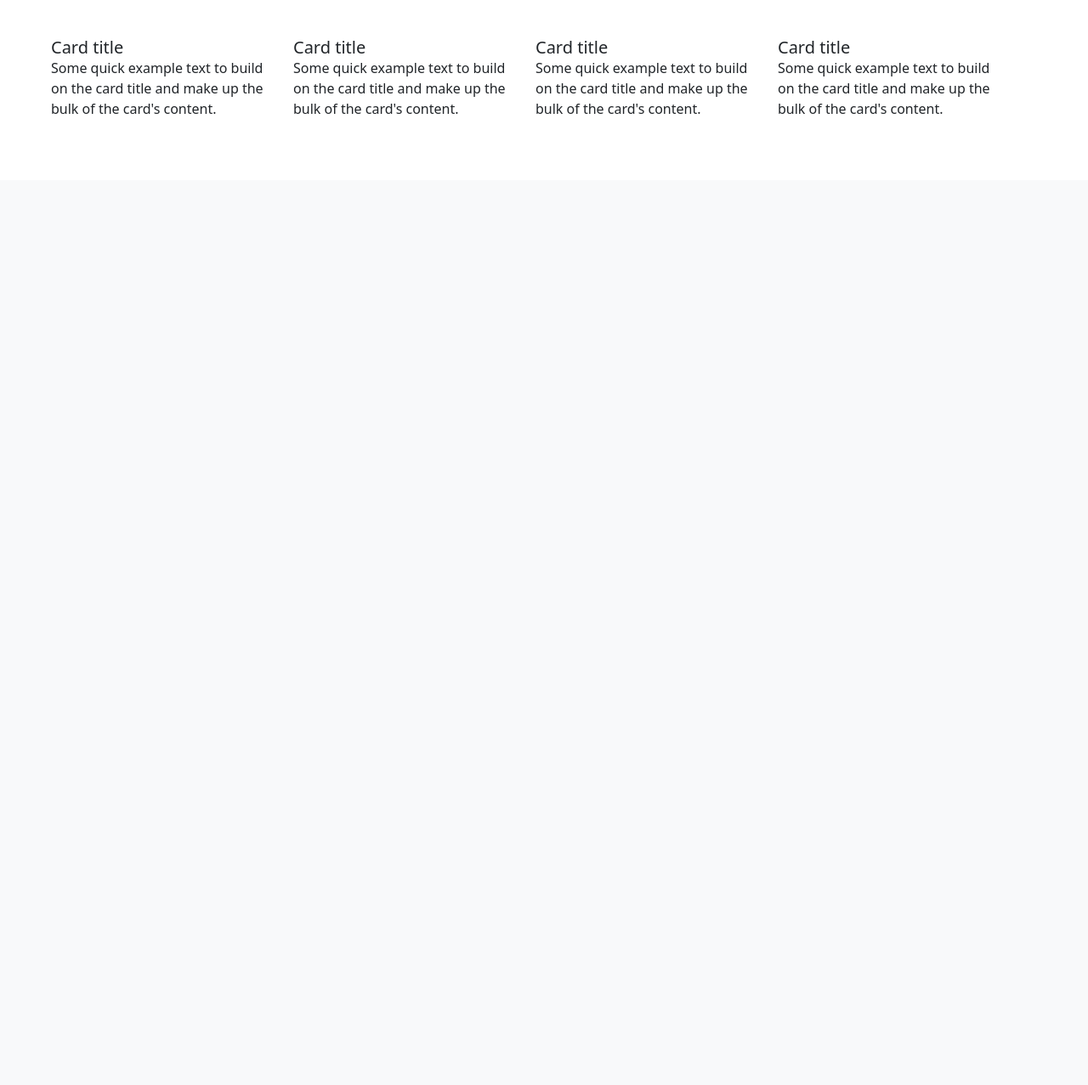
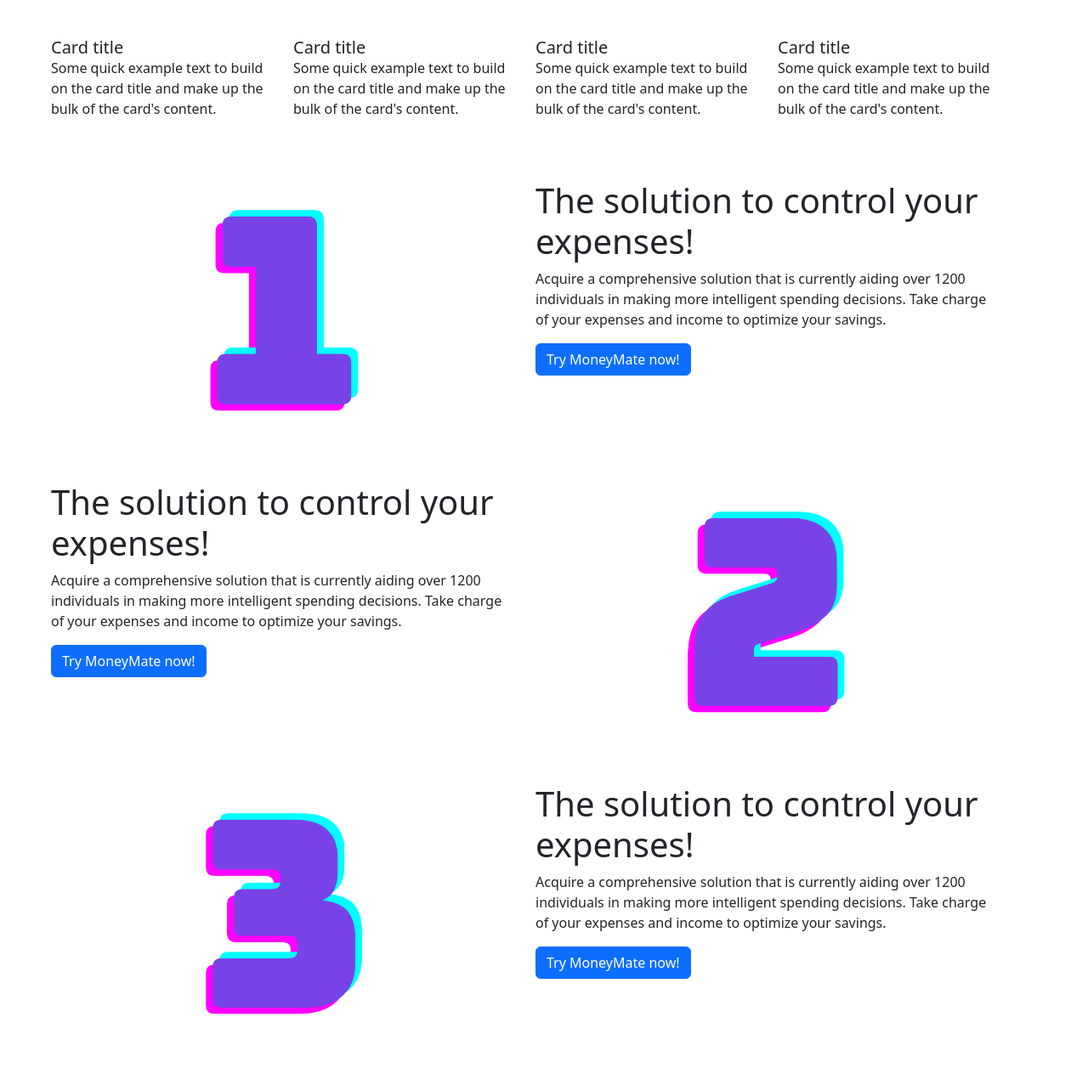
Before and after one commit to BohdanBezushka/MoneyMate, a Django app: page / in a window 1280 px wide. Shown: the part 998-2275 px from the top of the page at 85% size. Before the commit the page ends 1132 px from the top, so only its background shows below. Run offline with Django 3.2, Linux system fonts and the light colour scheme.

Commit message:
Add How it works section part2 to html index file

```diff
--- a/templates/moneymate/index.html
+++ b/templates/moneymate/index.html
@@ -65,7 +65,7 @@
 			</div>
 		</div>
 
-		<!--How it works Section-->
+		<!--How it works Section PART 1-->
 		<div class="container m-5">
 			<div class="row">
 				<div class="col-md-6 col-lg-3 mb-4">
@@ -87,6 +87,48 @@
 			</div>
 		</div>
 
+		<!--How it works Section PART 2-->
+		<div class="container m-5">
+			<div class="row">
+				<div class="col-md-6">
+					<img class="img-fluid" src="{% static 'img/foto2.png' %}" alt="A person counting money.">
+				</div>
+				<div class="col-md-6">
+					<h1>The solution to control your expenses!</h1>
+					<p>Acquire a comprehensive solution that is currently aiding over 1200 individuals in making more intelligent spending decisions. Take charge of your expenses and income to optimize your savings.</p>
+					<button class="btn btn-primary">Try MoneyMate now!</button>
+				</div>
+			</div>
+		</div>
+
+		<div class="container m-5">
+			<div class="row">
+				<div class="col-md-6">
+					<h1>The solution to control your expenses!</h1>
+					<p>Acquire a comprehensive solution that is currently aiding over 1200 individuals in making more intelligent spending decisions. Take charge of your expenses and income to optimize your savings.</p>
+					<button class="btn btn-primary">Try MoneyMate now!</button>
+				</div>
+				<div class="col-md-6">
+					<img class="img-fluid" src="{% static 'img/foto3.png' %}" alt="A person counting money.">
+				</div>
+			</div>
+		</div>
+
+		<div class="container m-5">
+			<div class="row">
+				<div class="col-md-6">
+					<img class="img-fluid" src="{% static 'img/foto4.png' %}" alt="A person counting money.">
+				</div>
+				<div class="col-md-6">
+					<h1>The solution to control your expenses!</h1>
+					<p>Acquire a comprehensive solution that is currently aiding over 1200 individuals in making more intelligent spending decisions. Take charge of your expenses and income to optimize your savings.</p>
+					<button class="btn btn-primary">Try MoneyMate now!</button>
+				</div>
+			</div>
+		</div>
+
+
+
 		<!--Bootstrap (CDN via jsDelivr)-->
 		<script src="https://cdn.jsdelivr.net/npm/bootstrap@5.3.0-alpha3/dist/js/bootstrap.bundle.min.js" integrity="sha384-ENjdO4Dr2bkBIFxQpeoTz1HIcje39Wm4jDKdf19U8gI4ddQ3GYNS7NTKfAdVQSZe" crossorigin="anonymous"></script>
 
```
Also changed, not shown: static/img/MoneyMate-White.png (added), static/img/foto2.png (added), static/img/foto3.png (added), static/img/foto4.png (added), 4 other files.
